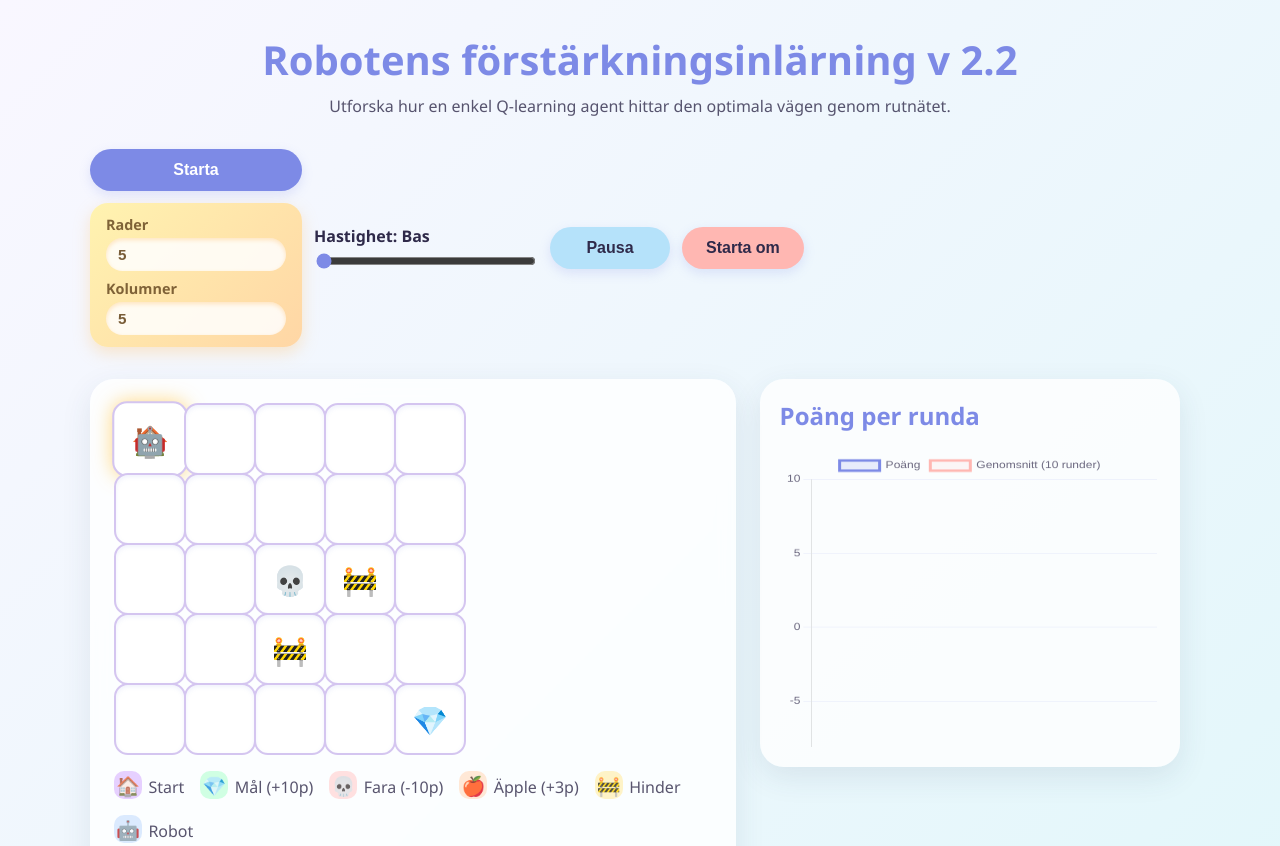
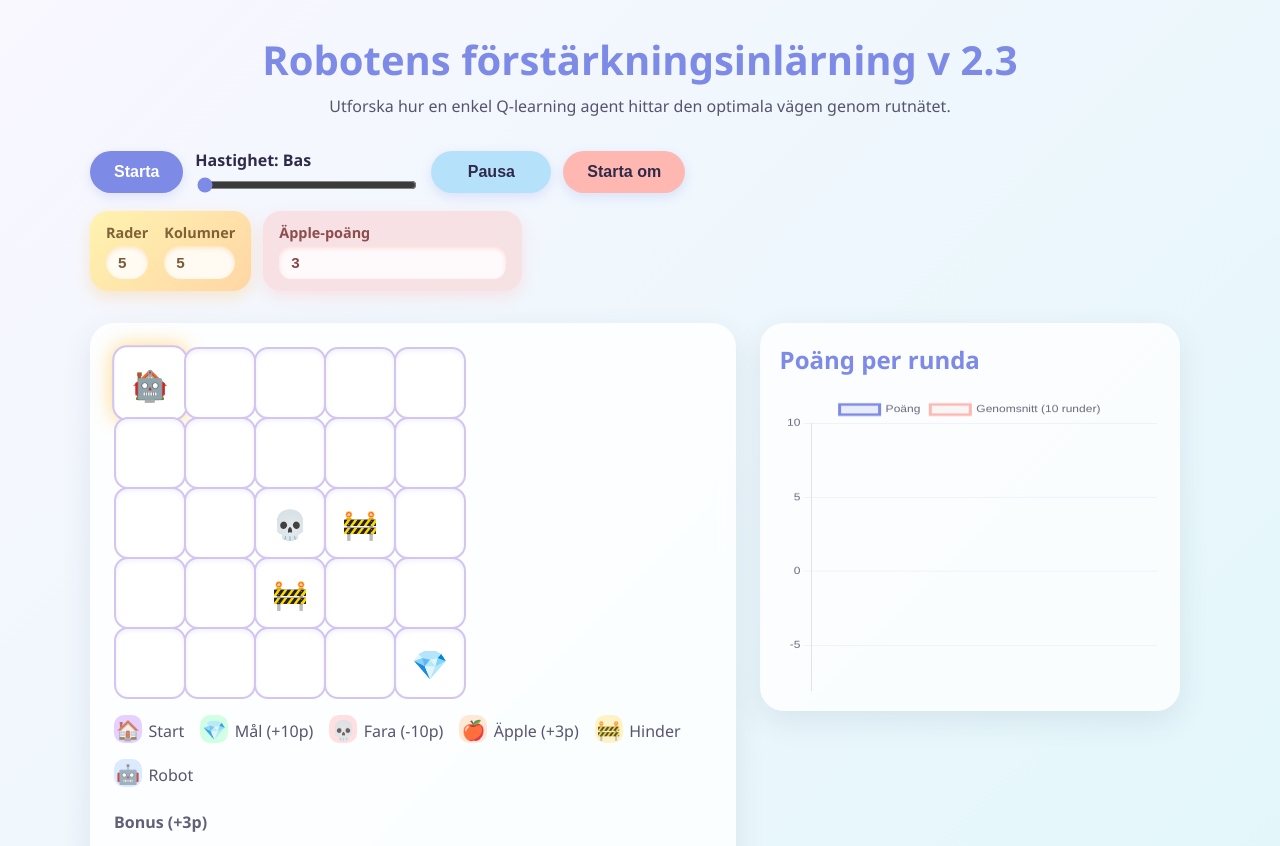
Before and after one commit to PeterMaFyAI/RL, a plain HTML site: page index.html in a window 1280 px wide. Shown: the top 846 px of the page. Drawn offline with nearby package versions, Linux system fonts and the light colour scheme.

Commit message:
Align control layout and add configurable apple reward

```diff
--- a/index.html
+++ b/index.html
@@ -3,7 +3,7 @@
 <head>
   <meta charset="UTF-8" />
   <meta name="viewport" content="width=device-width, initial-scale=1.0" />
-  <title>Förstärkningsinlärning – Gridvärld v 2.2</title>
+  <title>Förstärkningsinlärning – Gridvärld v 2.3</title>
   <link rel="stylesheet" href="style.css" />
   <link
     rel="icon"
@@ -15,14 +15,21 @@
 <body>
   <main class="app-container">
     <header>
-      <h1>Robotens förstärkningsinlärning v 2.2</h1>
+      <h1>Robotens förstärkningsinlärning v 2.3</h1>
       <p>Utforska hur en enkel Q-learning agent hittar den optimala vägen genom rutnätet.</p>
     </header>
 
     <section class="controls">
-      <div class="button-group">
-        <div class="start-controls">
+      <div class="primary-controls">
         <button id="startBtn" class="primary">Starta</button>
+        <div class="speed-control">
+          <label for="speedSlider">Hastighet: <span id="speedLabel">Bas</span></label>
+          <input type="range" id="speedSlider" min="1" max="10" value="1" />
+        </div>
+        <button id="pauseBtn" class="secondary">Pausa</button>
+        <button id="resetBtn" class="danger">Starta om</button>
+      </div>
+      <div class="configuration-controls">
         <div class="grid-size-controls">
           <div class="grid-size-control">
             <label for="rowSelect">Rader</label>
@@ -49,13 +56,17 @@
             </select>
           </div>
         </div>
+        <div class="apple-config">
+          <label for="appleRewardInput">Äpple-poäng</label>
+          <input
+            type="number"
+            id="appleRewardInput"
+            name="appleRewardInput"
+            min="0"
+            step="0.5"
+            value="3"
+          />
         </div>
-        <div class="speed-control">
-          <label for="speedSlider">Hastighet: <span id="speedLabel">Bas</span></label>
-          <input type="range" id="speedSlider" min="1" max="10" value="1" />
-        </div>
-        <button id="pauseBtn" class="secondary">Pausa</button>
-        <button id="resetBtn" class="danger">Starta om</button>
       </div>
     </section>
 
@@ -69,11 +80,14 @@
           <span><span class="legend-icon start">🏠</span>Start</span>
           <span><span class="legend-icon goal">💎</span>Mål (+10p)</span>
           <span><span class="legend-icon hazard">💀</span>Fara (-10p)</span>
-          <span><span class="legend-icon apple">🍎</span>Äpple (+3p)</span>
+          <span
+            ><span class="legend-icon apple">🍎</span>Äpple
+            (<span id="appleLegendValue">+3p</span>)</span
+          >
           <span><span class="legend-icon wall">🚧</span>Hinder</span>
           <span><span class="legend-icon robot">🤖</span>Robot</span>
         </div>
-        <p class="grid-note">Bonus (+3p)</p>
+        <p class="grid-note">Bonus (<span id="appleNoteValue">+3p</span>)</p>
         <div class="status-panel">
           <div class="stat-card">
             <span class="label">Aktuell episod</span>
--- a/script.js
+++ b/script.js
@@ -8,6 +8,9 @@ const speedSlider = document.getElementById("speedSlider");
 const speedLabel = document.getElementById("speedLabel");
 const rowSelect = document.getElementById("rowSelect");
 const colSelect = document.getElementById("colSelect");
+const appleRewardInput = document.getElementById("appleRewardInput");
+const appleLegendValue = document.getElementById("appleLegendValue");
+const appleNoteValue = document.getElementById("appleNoteValue");
 const episodeCounter = document.getElementById("episodeCounter");
 const currentScoreEl = document.getElementById("currentScore");
 const bestScoreEl = document.getElementById("bestScore");
@@ -17,6 +20,7 @@ const chartCanvas = document.getElementById("scoreChart");
 
 let rows = 5;
 let cols = 5;
+let appleReward = 3;
 const ACTIONS = ["up", "down", "left", "right"];
 
 let startPos = { row: 0, col: 0 };
@@ -69,6 +73,81 @@ let currentEpisodePath = [];
 let bestPath = null;
 
 const appleCells = new Set();
+
+function normalizeAppleReward(value) {
+  if (!Number.isFinite(value)) {
+    return appleReward;
+  }
+  const clamped = Math.max(0, value);
+  return Number.isInteger(clamped) ? clamped : Number(clamped.toFixed(1));
+}
+
+function formatPoints(value) {
+  const normalized = Number.isInteger(value)
+    ? value
+    : Number(value.toFixed(1));
+  const sign = normalized >= 0 ? "+" : "";
+  return `${sign}${normalized}p`;
+}
+
+function updateAppleRewardDisplay() {
+  const formatted = formatPoints(appleReward);
+  if (appleLegendValue) {
+    appleLegendValue.textContent = formatted;
+  }
+  if (appleNoteValue) {
+    appleNoteValue.textContent = formatted;
+  }
+}
+
+function setAppleReward(value, options = {}) {
+  const { updateInput = true } = options;
+  const normalized = normalizeAppleReward(value);
+  appleReward = normalized;
+  if (updateInput && appleRewardInput) {
+    appleRewardInput.value = normalized;
+  }
+  updateAppleRewardDisplay();
+}
+
+function parseAppleReward(value) {
+  const numeric = Number(value);
+  if (!Number.isFinite(numeric)) {
+    return null;
+  }
+  return numeric;
+}
+
+function setupAppleRewardInput() {
+  if (!appleRewardInput) {
+    updateAppleRewardDisplay();
+    return;
+  }
+
+  const initialValue = parseAppleReward(appleRewardInput.value);
+  if (initialValue !== null) {
+    setAppleReward(initialValue);
+  } else {
+    setAppleReward(appleReward);
+  }
+
+  appleRewardInput.addEventListener("input", () => {
+    const parsed = parseAppleReward(appleRewardInput.value);
+    if (parsed === null) {
+      return;
+    }
+    setAppleReward(parsed, { updateInput: false });
+  });
+
+  appleRewardInput.addEventListener("blur", () => {
+    const parsed = parseAppleReward(appleRewardInput.value);
+    if (parsed === null) {
+      appleRewardInput.value = appleReward;
+      return;
+    }
+    setAppleReward(parsed);
+  });
+}
 
 function positionKey(row, col) {
   return `${row},${col}`;
@@ -596,7 +675,7 @@ function takeStep(action) {
     reward -= 10;
     done = true;
   } else if (targetObject === OBJECT_TYPES.APPLE) {
-    reward += 3;
+    reward += appleReward;
     consumeApple(nextRow, nextCol);
   }
 
@@ -805,6 +884,8 @@ speedSlider.addEventListener("input", () => {
   }
 });
 
+setupAppleRewardInput();
+
 if (rowSelect) {
   rowSelect.addEventListener("change", () => {
     const rawRows = Number(rowSelect.value);
--- a/style.css
+++ b/style.css
@@ -43,28 +43,27 @@ header p {
 
 .controls {
   display: flex;
-  flex-wrap: wrap;
-  justify-content: space-between;
-  align-items: center;
+  flex-direction: column;
   gap: 1rem;
   margin-bottom: 2rem;
 }
 
-.button-group {
+.primary-controls {
   display: flex;
   align-items: center;
   gap: 0.75rem;
   flex-wrap: wrap;
 }
 
-.button-group > * {
+.primary-controls > * {
   flex-shrink: 0;
 }
 
-.start-controls {
+.configuration-controls {
   display: flex;
-  flex-direction: column;
   gap: 0.75rem;
+  flex-wrap: wrap;
+  align-items: stretch;
 }
 
 .grid-size-controls {
@@ -72,13 +71,14 @@ header p {
   border-radius: 18px;
   padding: 0.75rem 1rem;
   box-shadow: 0 6px 16px rgba(255, 195, 113, 0.35);
-  display: grid;
-  gap: 0.5rem;
-  min-width: 180px;
+  display: flex;
+  gap: 1rem;
+  align-items: flex-end;
 }
 
 .grid-size-control {
-  display: grid;
+  display: flex;
+  flex-direction: column;
   gap: 0.25rem;
 }
 
@@ -155,6 +155,39 @@ button.danger {
 #speedSlider {
   width: 220px;
   accent-color: var(--accent);
+}
+
+.apple-config {
+  background: rgba(255, 183, 178, 0.35);
+  border-radius: 18px;
+  padding: 0.75rem 1rem;
+  box-shadow: 0 6px 16px rgba(255, 183, 178, 0.3);
+  display: flex;
+  flex-direction: column;
+  gap: 0.25rem;
+  min-width: 160px;
+}
+
+.apple-config label {
+  font-size: 0.9rem;
+  font-weight: 600;
+  color: rgba(120, 50, 50, 0.85);
+}
+
+.apple-config input {
+  border: none;
+  border-radius: 12px;
+  padding: 0.5rem 0.75rem;
+  font-size: 0.95rem;
+  font-weight: 600;
+  background: rgba(255, 255, 255, 0.85);
+  color: rgba(120, 50, 50, 0.9);
+  box-shadow: inset 0 2px 4px rgba(255, 120, 120, 0.25);
+}
+
+.apple-config input:focus {
+  outline: 2px solid rgba(220, 80, 80, 0.55);
+  outline-offset: 2px;
 }
 
 .dashboard {
```
Lines whose indentation alone changed are shown as unchanged.
